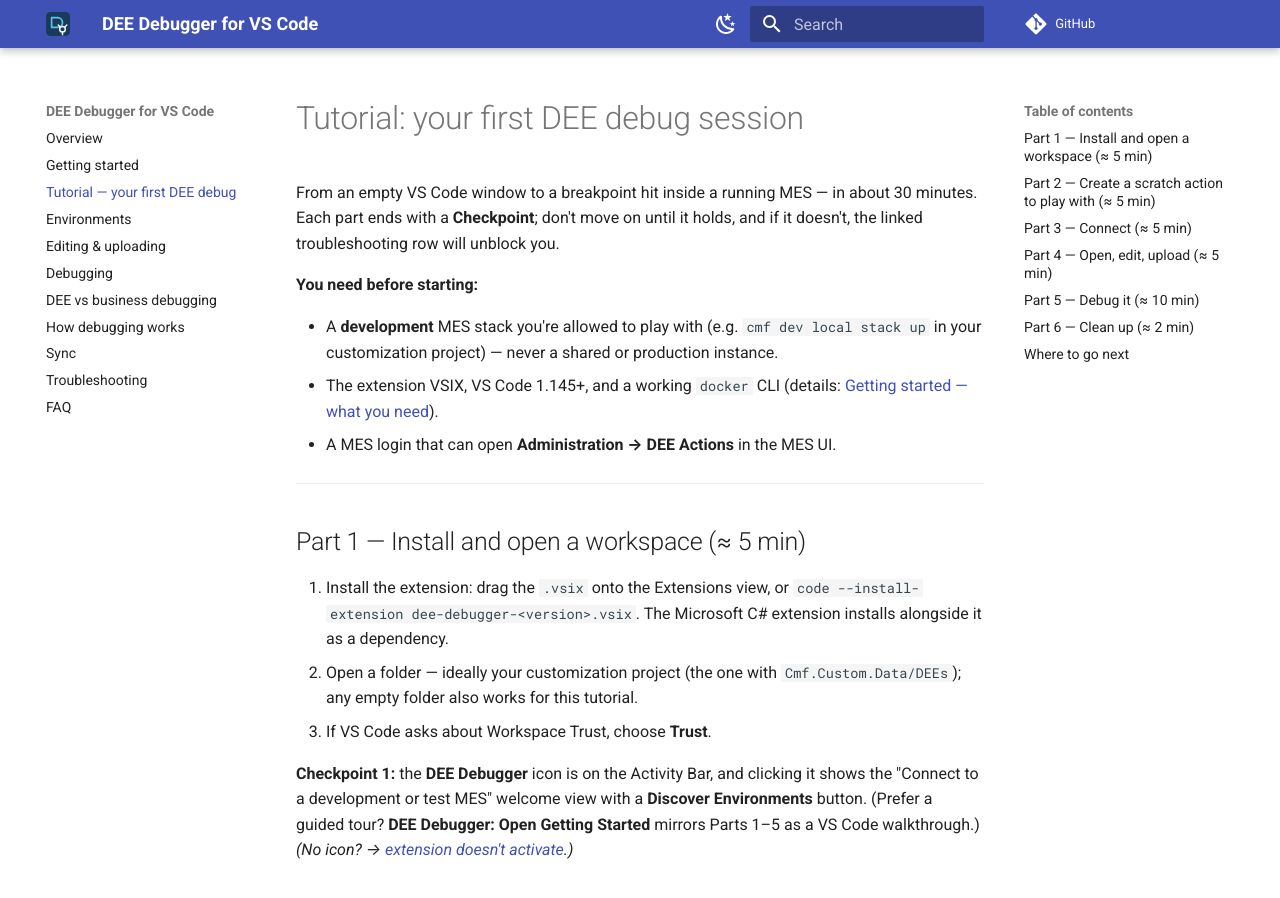
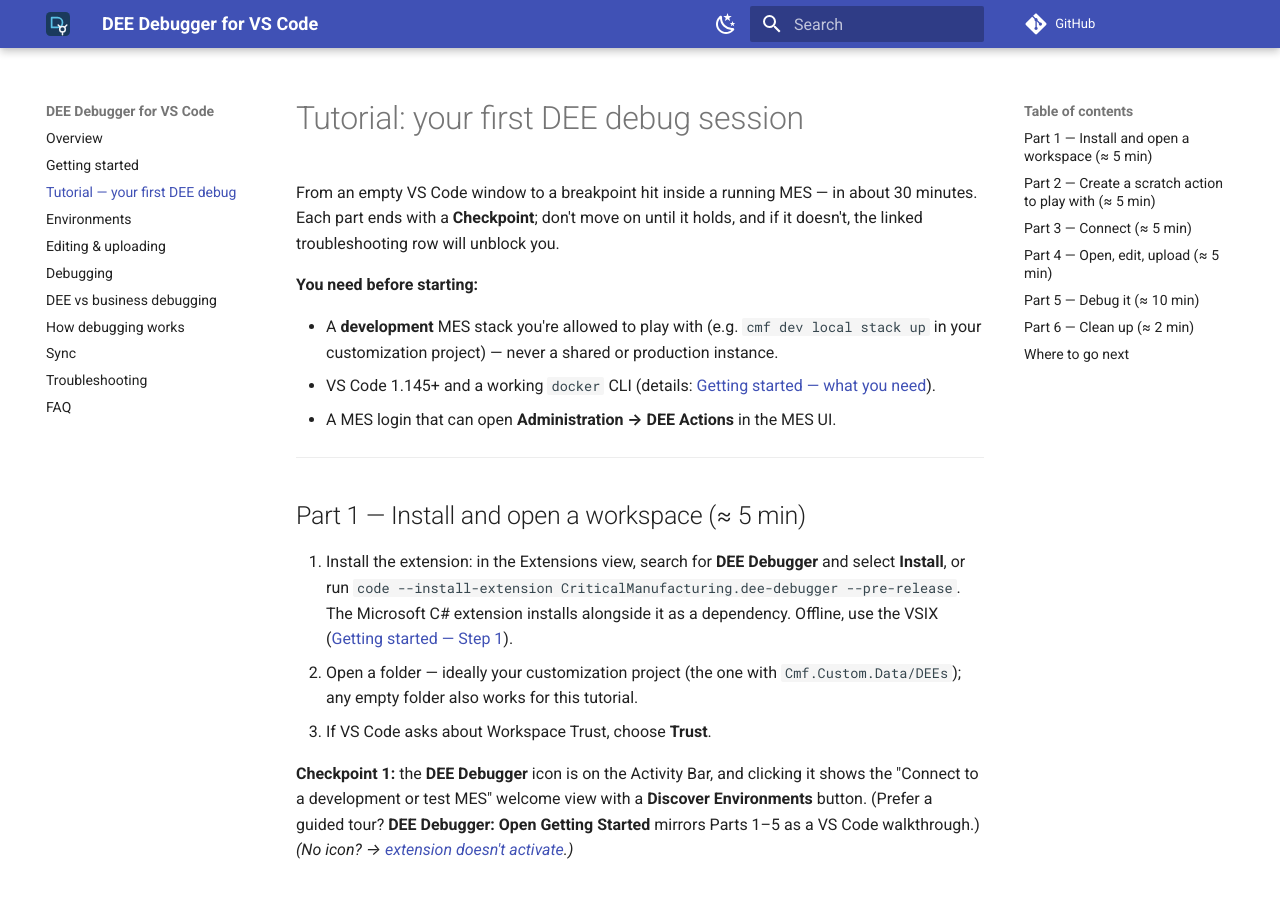
Before and after one commit to criticalmanufacturing/vscode-dee-debugger, an MkDocs documentation site: the page built from docs/user-guide/tutorial-first-dee-debug.md, in a window 1280 px wide and 900 px high. Built offline with MkDocs 1.6.1 and Material for MkDocs 9.7.7, drawn with Linux system fonts in a browser that asks for light colours; comment, search, counter and statistics services are not loaded.

Commit message:
ci: publish to the Marketplace with Trusted Publishing; document Marketplace install
- Replace the VSCE_PAT publish step with a separate publish job that uses
  Marketplace Trusted Publishing (GitHub OIDC, `vsce publish --oidc`). It runs
  in the `marketplace` environment and only when the repository variable
  MARKETPLACE_PUBLISH is true. It publishes the VSIX attached to the GitHub
  Release. Global Azure DevOps PATs are being retired.
- VSCE_PRE_RELEASE packages and publishes 0.x versions as pre-releases and
  marks the GitHub Release as a prerelease.
- README, getting started and tutorial: install from the Marketplace, with the
  VSIX as the offline path; fix the minimum VS Code version (1.145).
- CONTRIBUTING: add the release procedure.
- CHANGELOG and roadmap: 0.3.0 is the first Marketplace release (pre-release).

```diff
--- a/docs/user-guide/tutorial-first-dee-debug.md
+++ b/docs/user-guide/tutorial-first-dee-debug.md
@@ -9,7 +9,7 @@ it doesn't, the linked troubleshooting row will unblock you.
 - A **development** MES stack you're allowed to play with (e.g.
   `cmf dev local stack up` in your customization project) — never a shared or
   production instance.
-- The extension VSIX, VS Code 1.145+, and a working `docker` CLI
+- VS Code 1.145+ and a working `docker` CLI
   (details: [Getting started — what you need](getting-started.md#what-you-need)).
 - A MES login that can open **Administration → DEE Actions** in the MES UI.
 
@@ -17,9 +17,11 @@ it doesn't, the linked troubleshooting row will unblock you.
 
 ## Part 1 — Install and open a workspace (≈ 5 min)
 
-1. Install the extension: drag the `.vsix` onto the Extensions view, or
-   `code --install-extension dee-debugger-<version>.vsix`. The Microsoft C# extension
-   installs alongside it as a dependency.
+1. Install the extension: in the Extensions view, search for **DEE Debugger** and select
+   **Install**, or run
+   `code --install-extension CriticalManufacturing.dee-debugger --pre-release`. The
+   Microsoft C# extension installs alongside it as a dependency. Offline, use the VSIX
+   ([Getting started — Step 1](getting-started.md#step-1-install-the-extension)).
 2. Open a folder — ideally your customization project (the one with
    `Cmf.Custom.Data/DEEs`); any empty folder also works for this tutorial.
 3. If VS Code asks about Workspace Trust, choose **Trust**.
```
Also changed, not shown: CHANGELOG.md (+3 -1 lines), CONTRIBUTING.md (+14 -0 lines), README.md (+7 -4 lines), docs/roadmap.md (+5 -3 lines), docs/user-guide/getting-started.md (+24 -14 lines), 1 other file.
